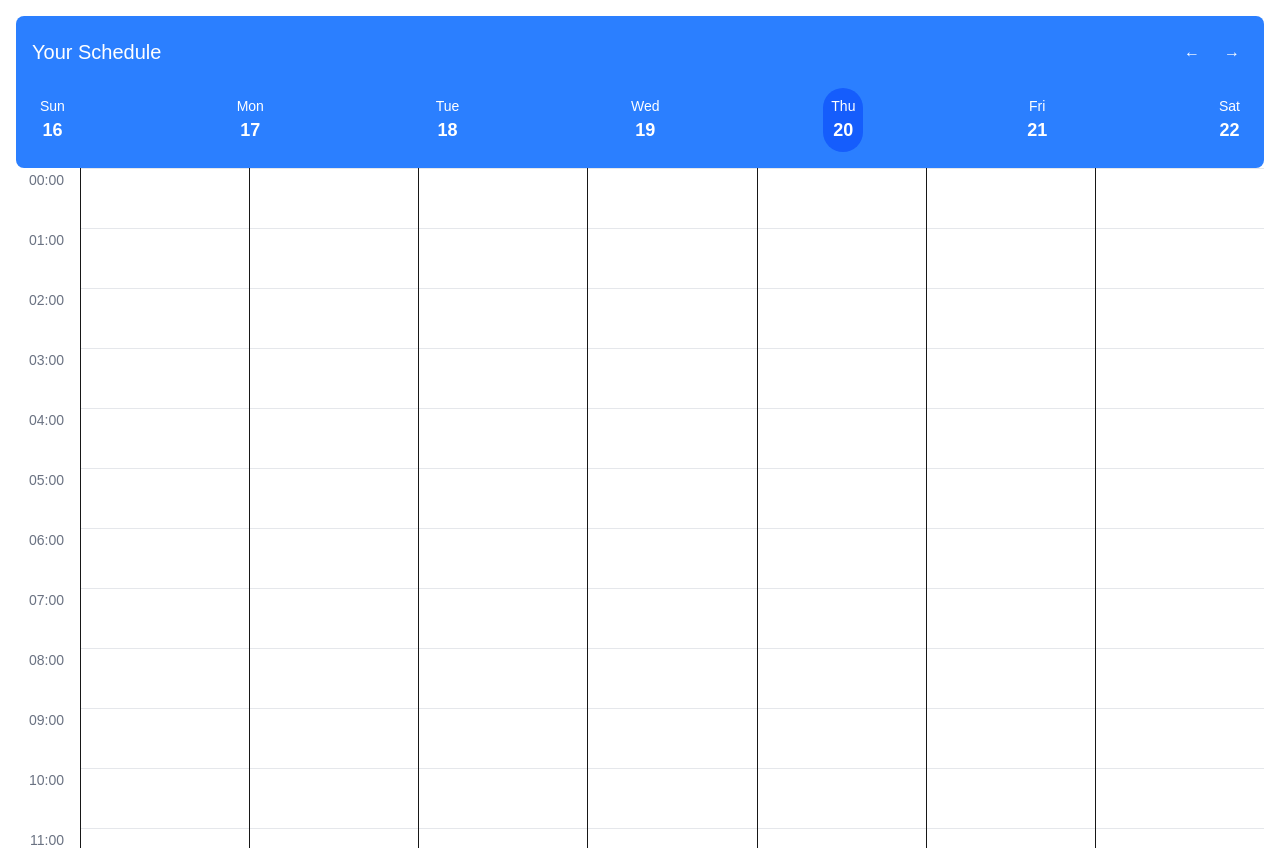
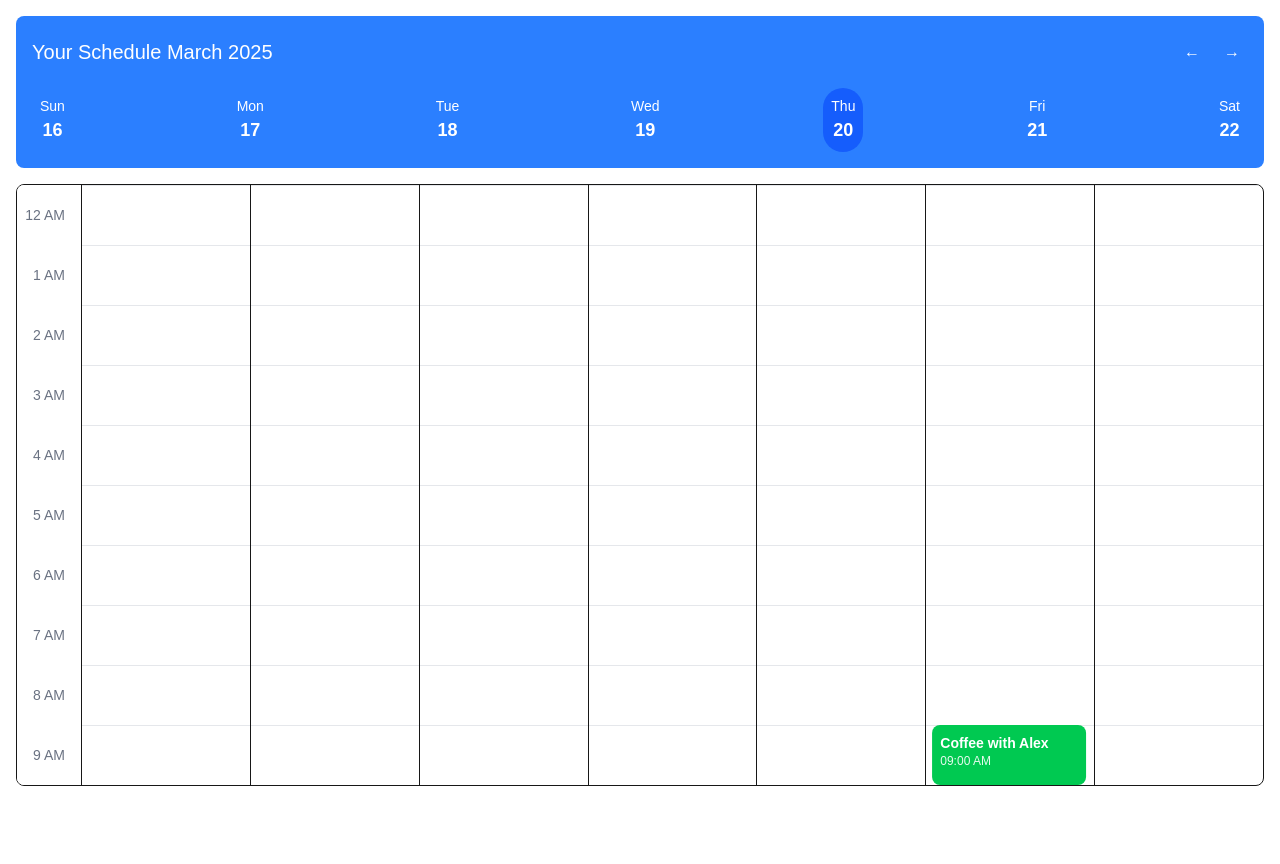
Before and after one commit to divyatiwari5/KanbanCalendar, a Next.js app: page / in a window 1280 px wide. After the commit the page ends 802 px from the top, so only its background shows below. Built offline with nearby package versions, Linux system fonts and the light colour scheme.

Commit message:
Parsed mock data; show events on calendar

```diff
--- a/src/app/calendar-portal/WeekView.tsx
+++ b/src/app/calendar-portal/WeekView.tsx
@@ -1,27 +1,54 @@
-'use client';
+"use client";
 
-import TimeGrid from '@/app/shared/calendar/TimeGrid';
-import type { CalendarEvent } from '@/app/shared/calendar/types';
+import TimeGrid from "@/app/shared/TimeGrid";
+import EventBlock from "@/app/shared/EventBlock";
+import { startOfWeek, addDays, format } from "date-fns";
+import { events } from "@/app/mockData/eventData";
 
 interface WeekViewProps {
-  events: CalendarEvent[];
   selectedDate: Date;
 }
 
-const WeekView = ({ events, selectedDate }: WeekViewProps) => {
+const WeekView = ({ selectedDate }: WeekViewProps) => {
   const hourHeight = 60;
 
+  // Get events for the current week
+  const getEventsForDay = (date: Date) => {
+    const dateString = format(date, "yyyy-MM-dd");
+    const dayEvents = events[dateString] || [];
+    return dayEvents;
+  };
+  const weekStart = startOfWeek(selectedDate, { weekStartsOn: 0 });
+
   return (
-    <div className="w-full relative">
-      <TimeGrid hourHeight={hourHeight} />
-      {/* Events container */}
-      <div className="absolute top-0 left-16 right-0 pointer-events-none">
-        <div className="grid grid-cols-7 h-full">
-
+    <div className="w-full relative mt-4 border rounded-lg overflow-hidden bg-white">
+      <div className="overflow-y-auto calendar-scroll" style={{ height: "600px" }}>
+        <div className="relative" style={{ height: `${hourHeight * 24}px` }}>
+          <TimeGrid hourHeight={hourHeight} />
+          {/* Events container */}
+          <div className="absolute top-0 left-16 right-0">
+            <div className="grid grid-cols-7 h-full">
+              {Array.from({ length: 7 }, (_, dayIndex) => {
+                const currentDay = addDays(weekStart, dayIndex);
+                const dayEvents = getEventsForDay(currentDay);
+                return (
+                  <div key={dayIndex} className="relative h-full border-r last:border-r-0">
+                    {dayEvents.map((event) => (
+                      <EventBlock
+                        key={event.id}
+                        event={event}
+                        hourHeight={hourHeight}
+                      />
+                    ))}
+                  </div>
+                );
+              })}
+            </div>
+          </div>
         </div>
       </div>
     </div>
   );
-}
+};
 
 export default WeekView;
--- a/src/app/calendar-portal/calendar/page.tsx
+++ b/src/app/calendar-portal/calendar/page.tsx
@@ -1,8 +1,32 @@
-import CalendarHeader from "@/app/shared/calendar/CalendarHeader";
-import React from "react";
+'use client';
+
+import { useState } from "react";
+import { addWeeks } from "date-fns";
+import CalendarHeader from "@/app/shared/CalendarHeader";
+import WeekView from "../WeekView";
 
 const Calendar = () => {
-  return <CalendarHeader />;
+  // Initialize with March 21, 2025
+  const [currentDate, setCurrentDate] = useState(new Date(2025, 2, 21));
+
+  const handlePrevWeek = () => {
+    setCurrentDate(prev => addWeeks(prev, -1));
+  };
+
+  const handleNextWeek = () => {
+    setCurrentDate(prev => addWeeks(prev, 1));
+  };
+
+  return (
+    <div className="flex flex-col h-full">
+      <CalendarHeader
+        currentDate={currentDate}
+        onPrevWeek={handlePrevWeek}
+        onNextWeek={handleNextWeek}
+      />
+      <WeekView selectedDate={currentDate} />
+    </div>
+  );
 };
 
 export default Calendar;
--- /dev/null
+++ b/src/app/mockData/eventData.ts
@@ -0,0 +1,63 @@
+export interface CalendarEvent {
+  id: string;
+  title: string;
+  description: string;
+  imageUrl: string;
+  time: string;
+}
+interface EventsByDate {
+  [date: string]: CalendarEvent[];
+}
+export const events: EventsByDate = {
+  "2025-03-21": [
+    {
+      id: "event-1",
+      title: "Coffee with Alex",
+      description:
+        "Meet with Alex to brainstorm ideas for the upcoming product launch. We'll review market research and competitor analysis to identify potential opportunities and challenges.",
+      imageUrl:
+        "https://fastly.picsum.photos/id/312/1920/1080.jpg?hmac=OD_fP9MUQN7uJ8NBR7tlii78qwHPUROGgohG4w16Kjw",
+      time: "09:00 AM",
+    },
+    {
+      id: "event-2",
+      title: "Team Standup",
+      description:
+        "Weekly standup meeting with the dev team. Discuss progress, blockers, and align on next week's priorities.",
+      imageUrl:
+        "http://fastly.picsum.photos/id/737/1920/1080.jpg?hmac=aFzER8Y4wcWTrXVx2wVKSj10IqnygaF33gESj0WGDwI",
+      time: "02:00 PM",
+    },
+  ],
+  "2025-03-18": [
+    {
+      id: "event-3",
+      title: "Yoga Session",
+      description:
+        "Join for a relaxing yoga session to reduce stress and improve mindfulness. Suitable for all levels, focusing on gentle stretches.",
+      imageUrl:
+        "https://fastly.picsum.photos/id/392/1920/1080.jpg?hmac=Fvbf7C1Rcozg8EccwYPqsGkk_o6Bld2GQRDPZKWpd7g",
+      time: "12:00 PM",
+    },
+    {
+      id: "event-4",
+      title: "Product Demo",
+      description:
+        "Demo of UI improvements and performance optimizations to gather stakeholder feedback.",
+      imageUrl:
+        "https://fastly.picsum.photos/id/249/1920/1080.jpg?hmac=cPMNdgGXRh6T_KhRMuaQjRtAx5cWRraELjtL2MHTfYs",
+      time: "03:30 PM",
+    },
+  ],
+  "2025-03-23": [
+    {
+      id: "event-5",
+      title: "Client Meeting",
+      description:
+        "Review project progress, timeline adjustments, and outline roadmap for next quarter with the client.",
+      imageUrl:
+        "https://fastly.picsum.photos/id/908/1920/1080.jpg?hmac=MeG_oA1s75hHAL_4JzCioh6--zyFTWSCTxOhe8ugvXo",
+      time: "11:30 AM",
+    },
+  ],
+};
--- a/src/app/page.tsx
+++ b/src/app/page.tsx
@@ -1,14 +1,29 @@
-import CalendarHeader from '@/app/shared/calendar/CalendarHeader';
+'use client';
+
+import { useState } from 'react';
+import { addWeeks } from 'date-fns';
+import CalendarHeader from '@/app/shared/CalendarHeader';
 import WeekView from '@/app/calendar-portal/WeekView';
 
 export default function Home() {
+  const [currentDate, setCurrentDate] = useState(new Date());
+
+  const handlePrevWeek = () => {
+    setCurrentDate(prev => addWeeks(prev, -1));
+  };
+
+  const handleNextWeek = () => {
+    setCurrentDate(prev => addWeeks(prev, 1));
+  };
+
   return (
     <div className="max-w-7xl mx-auto p-4">
-      <CalendarHeader />
-      <WeekView
-        events={[]}
-        selectedDate={new Date()}
+      <CalendarHeader
+        currentDate={currentDate}
+        onPrevWeek={handlePrevWeek}
+        onNextWeek={handleNextWeek}
       />
+      <WeekView selectedDate={currentDate} />
     </div>
   );
 }
--- a/src/app/shared/calendar/CalendarHeader.tsx
+++ b/src/app/shared/CalendarHeader.tsx
@@ -1,12 +1,15 @@
 "use client";
 
-import { useState } from "react";
+import { format, startOfWeek, addDays, isToday } from "date-fns";
 import DayHeader, { DayHeaderProps } from "./DayHeader";
-import { addWeeks, format, startOfWeek, addDays, isToday } from "date-fns";
 
-const CalendarHeader = () => {
-  const [currentDate, setCurrentDate] = useState(new Date());
+interface CalendarHeaderProps {
+  currentDate: Date;
+  onPrevWeek: () => void;
+  onNextWeek: () => void;
+}
 
+const CalendarHeader = ({ currentDate, onPrevWeek, onNextWeek }: CalendarHeaderProps) => {
   const generateWeekDays = (startDate: Date): DayHeaderProps[] => {
     const days: DayHeaderProps[] = [];
     const start = startOfWeek(startDate, { weekStartsOn: 0 });
@@ -22,29 +25,22 @@ const CalendarHeader = () => {
     return days;
   };
 
-  const handlePrevWeek = () => {
-    setCurrentDate((prev) => addWeeks(prev, -1));
-  };
-
-  const handleNextWeek = () => {
-    setCurrentDate((prev) => addWeeks(prev, 1));
-  };
-
   const days = generateWeekDays(currentDate);
+  const currentMonth = format(currentDate, 'MMMM yyyy');
 
   return (
     <div className="bg-blue-500 text-white p-4 rounded-lg">
       <div className="flex justify-between items-center mb-4">
-        <h2 className="text-xl">Your Schedule</h2>
+        <h2 className="text-xl">Your Schedule {currentMonth}</h2>
         <div className="flex gap-2">
           <button
-            onClick={handlePrevWeek}
+            onClick={onPrevWeek}
             className="p-2 hover:bg-blue-600 rounded-full transition-colors"
           >
             ←
           </button>
           <button
-            onClick={handleNextWeek}
+            onClick={onNextWeek}
             className="p-2 hover:bg-blue-600 rounded-full transition-colors"
           >
             →
--- /dev/null
+++ b/src/app/shared/EventBlock.tsx
@@ -0,0 +1,62 @@
+'use client';
+
+import type { CalendarEvent } from '@/app/mockData/eventData';
+
+interface EventBlockProps {
+  event: CalendarEvent;
+  hourHeight: number;
+}
+
+const EventBlock = ({ event, hourHeight }: EventBlockProps) => {
+  console.log('EVENTTTTTTT::::', event);
+  const getEventPosition = () => {
+    // Parse time from "09:00 AM" format
+    const [time, period] = event.time.split(' ');
+    const [hours, minutes] = time.split(':').map(Number);
+
+    // Convert to 24-hour format
+    let hour24 = hours;
+    if (period === 'PM' && hours !== 12) hour24 += 12;
+    if (period === 'AM' && hours === 12) hour24 = 0;
+
+    const startInMinutes = hour24 * 60 + minutes;
+    // Default event duration to 1 hour
+    const endInMinutes = startInMinutes + 60;
+
+    const top = (startInMinutes / 60) * hourHeight;
+    const height = ((endInMinutes - startInMinutes) / 60) * hourHeight;
+
+    return { top, height };
+  };
+
+  const { top, height } = getEventPosition();
+  const bgColors = [
+    'bg-blue-500',
+    'bg-green-500',
+    'bg-purple-500',
+    'bg-orange-500',
+    'bg-pink-500'
+  ];
+  // Generate a consistent color based on event ID
+  const colorIndex = parseInt(event.id.replace('event-', '')) % bgColors.length;
+  const bgColor = bgColors[colorIndex];
+
+  return (
+    <div
+      className={`absolute w-11/12 left-1/2 -translate-x-1/2 rounded-lg ${bgColor} bg-opacity-90 pointer-events-auto cursor-pointer group hover:bg-opacity-100 z-10`}
+      style={{
+        top: `${top}px`,
+        height: `${height}px`,
+      }}
+    >
+      <div className="p-2 text-white text-sm">
+        <div className="font-semibold truncate">{event.title}</div>
+        <div className="text-xs opacity-90 group-hover:opacity-100">
+          {event.time}
+        </div>
+      </div>
+    </div>
+  );
+};
+
+export default EventBlock;
--- a/src/app/shared/calendar/TimeGrid.tsx
+++ b/src/app/shared/TimeGrid.tsx
@@ -5,19 +5,25 @@ interface TimeGridProps {
 }
 
 const TimeGrid = ({ hourHeight = 60 }: TimeGridProps) => {
+  const formatHour = (hour: number) => {
+    if (hour === 0) return '12 AM';
+    if (hour === 12) return '12 PM';
+    return hour < 12 ? `${hour} AM` : `${hour - 12} PM`;
+  };
+
   return (
-    <div className="h-[calc(100vh-120px)] overflow-y-auto">
-      <div className="flex">
+    <div className="absolute inset-0">
+      <div className="flex relative">
         {/* Time labels column */}
-        <div className="w-16 relative" style={{ height: `${hourHeight * 24}px` }}>
+        <div className="w-16 sticky left-0 bg-white z-20">
           {Array.from({ length: 24 }, (_, i) => (
             <div
               key={i}
-              className="absolute w-full text-right pr-4"
-              style={{ top: `${i * hourHeight}px` }}
+              className="h-[60px] flex items-center justify-end pr-4"
+              style={{ height: `${hourHeight}px` }}
             >
               <span className="text-sm text-gray-500">
-                {`${i.toString().padStart(2, '0')}:00`}
+                {formatHour(i)}
               </span>
             </div>
           ))}
@@ -29,13 +35,12 @@ const TimeGrid = ({ hourHeight = 60 }: TimeGridProps) => {
             <div
               key={dayIndex}
               className="relative border-l"
-              style={{ height: `${hourHeight * 24}px` }}
             >
               {Array.from({ length: 24 }, (_, i) => (
                 <div
                   key={i}
-                  className="absolute w-full border-t border-gray-200"
-                  style={{ top: `${i * hourHeight}px` }}
+                  className="border-t border-gray-200"
+                  style={{ height: `${hourHeight}px` }}
                 />
               ))}
             </div>
```
Also changed, not shown: src/app/shared/DayHeader.tsx (renamed from src/app/shared/calendar/DayHeader.tsx), src/app/shared/types.ts (renamed from src/app/shared/calendar/types.ts).
